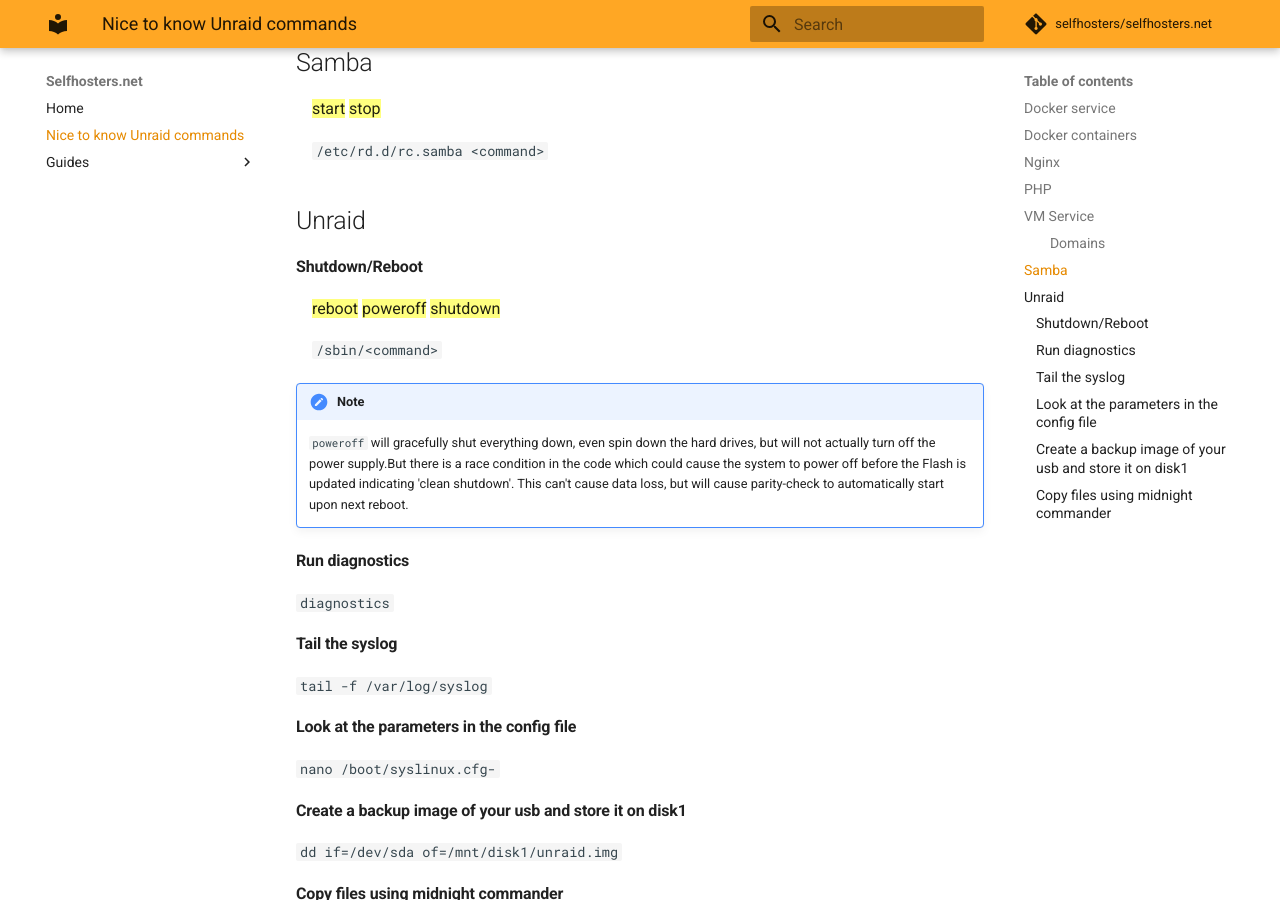
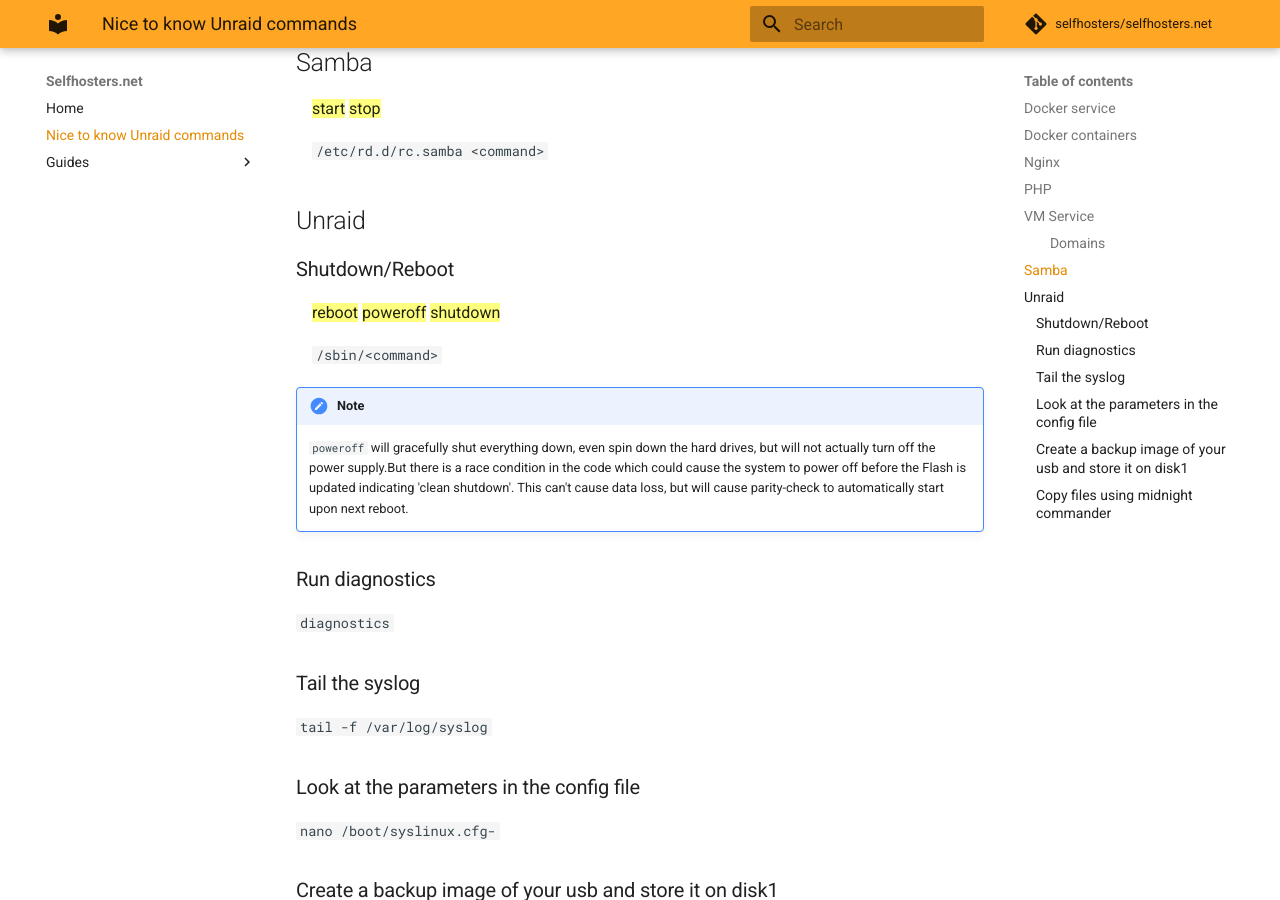
Before and after one commit to selfhosters/selfhosters.net, an MkDocs documentation site: the page built from docs/commands.md, in a window 1280 px wide and 900 px high, scrolled down 1154 px. Built offline with MkDocs 1.6.1 and Material for MkDocs 9.7.7, drawn with Linux system fonts in a browser that asks for light colours; comment, search, counter and statistics services are not loaded.

Commit message:
fuck markdown

```diff
--- a/docs/commands.md
+++ b/docs/commands.md
@@ -49,7 +49,7 @@
 
 ## Unraid
 
-#### Shutdown/Reboot
+### Shutdown/Reboot
 
 &nbsp;&nbsp;&nbsp;&nbsp;==reboot== ==poweroff== ==shutdown==
 
@@ -61,22 +61,22 @@
     which could cause the system to power off before the Flash is updated indicating 'clean shutdown'.
     This can't cause data loss, but will cause parity-check to automatically start upon next reboot.
 
-#### Run diagnostics
+### Run diagnostics
 
 `diagnostics`
 
-#### Tail the syslog
+### Tail the syslog
 
 `tail -f /var/log/syslog`
 
-#### Look at the parameters in the config file
+### Look at the parameters in the config file
 
 `nano /boot/syslinux.cfg-`
 
-#### Create a backup image of your usb and store it on disk1
+### Create a backup image of your usb and store it on disk1
 
 `dd if=/dev/sda of=/mnt/disk1/unraid.img`
 
-#### Copy files using midnight commander
+### Copy files using midnight commander
 
 `mc`
```
